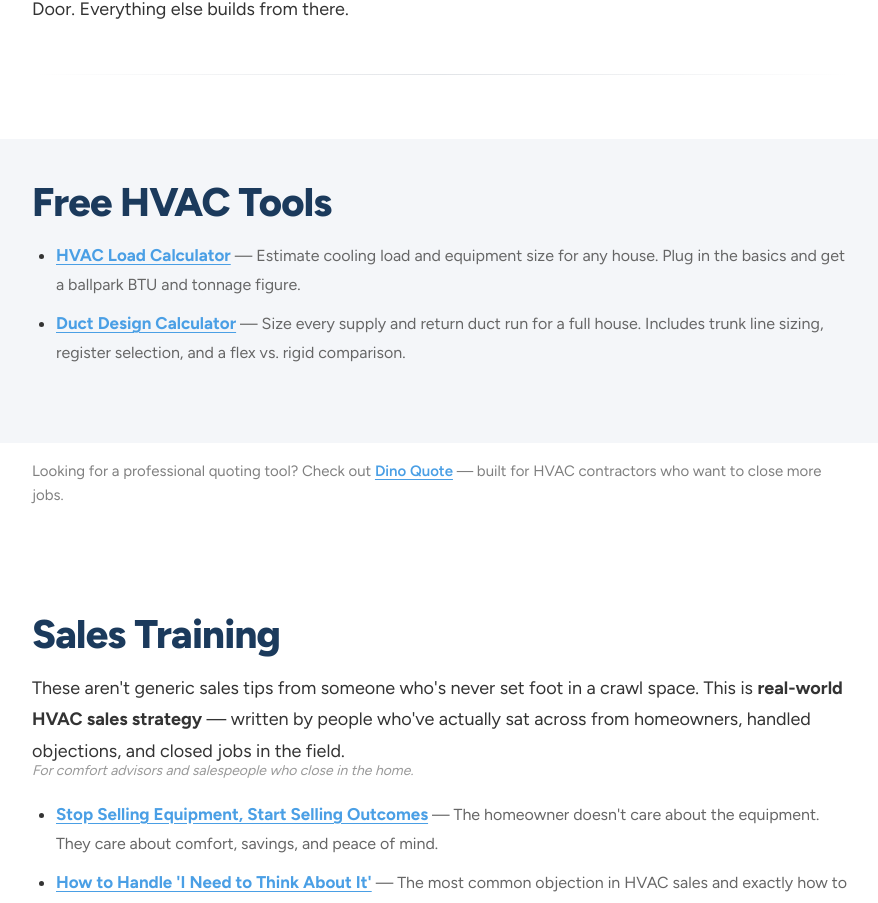
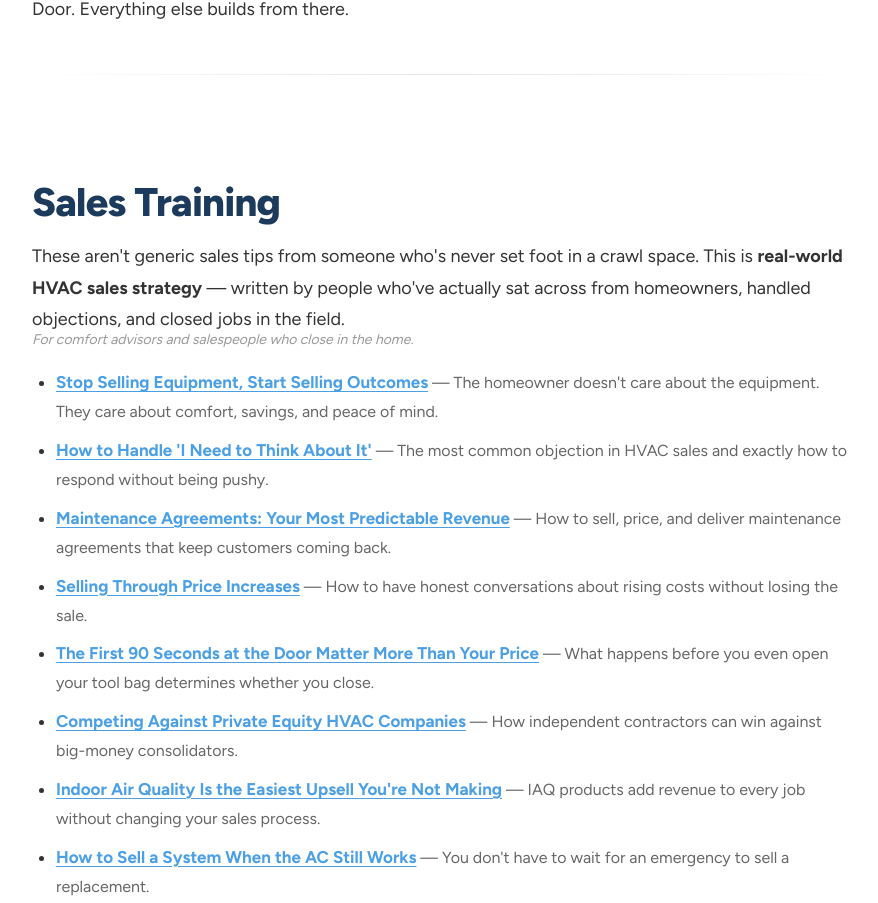
Before and after one commit to Ishack94/HVAC-sales-master, a React (Vite) app: page / in a window 1280 px wide. Shown: the part 1734-2637 px from the top of the page, without its empty margins (0-878 px from the left). Built offline with nearby package versions, Linux system fonts and the light colour scheme.

Commit message:
Remove Free HVAC Tools section from homepage

```diff
--- a/src/pages/Home.jsx
+++ b/src/pages/Home.jsx
@@ -202,29 +202,6 @@ export default function Home() {
             <p className={styles.noResults}>No articles found for "{search}".</p>
           )}
 
-          {/* Free HVAC Tools */}
-          {!isFiltering && (
-            <div className={`${styles.section} ${styles.sectionBlueGray}`}>
-              <h2 className={styles.sectionH2}>Free HVAC Tools</h2>
-              <ul className={styles.articleList}>
-                <li>
-                  <Link to="/resources" className={styles.articleLink}><strong>HVAC Load Calculator</strong></Link>
-                  <span className={styles.articleDesc}> — Estimate cooling load and equipment size for any house. Plug in the basics and get a ballpark BTU and tonnage figure.</span>
-                </li>
-                <li>
-                  <Link to="/resources" className={styles.articleLink}><strong>Duct Design Calculator</strong></Link>
-                  <span className={styles.articleDesc}> — Size every supply and return duct run for a full house. Includes trunk line sizing, register selection, and a flex vs. rigid comparison.</span>
-                </li>
-              </ul>
-            </div>
-          )}
-
-          {!isFiltering && (
-            <p className={styles.dinoRec}>
-              Looking for a professional quoting tool? Check out <a href="https://www.dinoquote.com" target="_blank" rel="noopener noreferrer" className={styles.dinoLink}>Dino Quote</a> — built for HVAC contractors who want to close more jobs.
-            </p>
-          )}
-
           {/* Sales Training */}
           {showSales && filteredSales.length > 0 && (
             <div className={`${styles.section} ${styles.sectionWhite}`}>
--- a/src/pages/Home.module.css
+++ b/src/pages/Home.module.css
@@ -306,25 +306,6 @@
   font-size: 16px;
 }
 
-.dinoRec {
-  font-family: 'Figtree', sans-serif;
-  font-size: 15px;
-  color: rgba(0, 0, 0, 0.5);
-  margin-top: 16px;
-  line-height: 1.6;
-}
-
-.dinoLink {
-  color: #4a9fe5;
-  font-weight: 600;
-  text-decoration: underline;
-  text-underline-offset: 3px;
-  transition: color 0.2s ease;
-}
-
-.dinoLink:hover {
-  color: #0e2340;
-}
 
 /* Inline newsletter form */
 .inlineForm {
```
